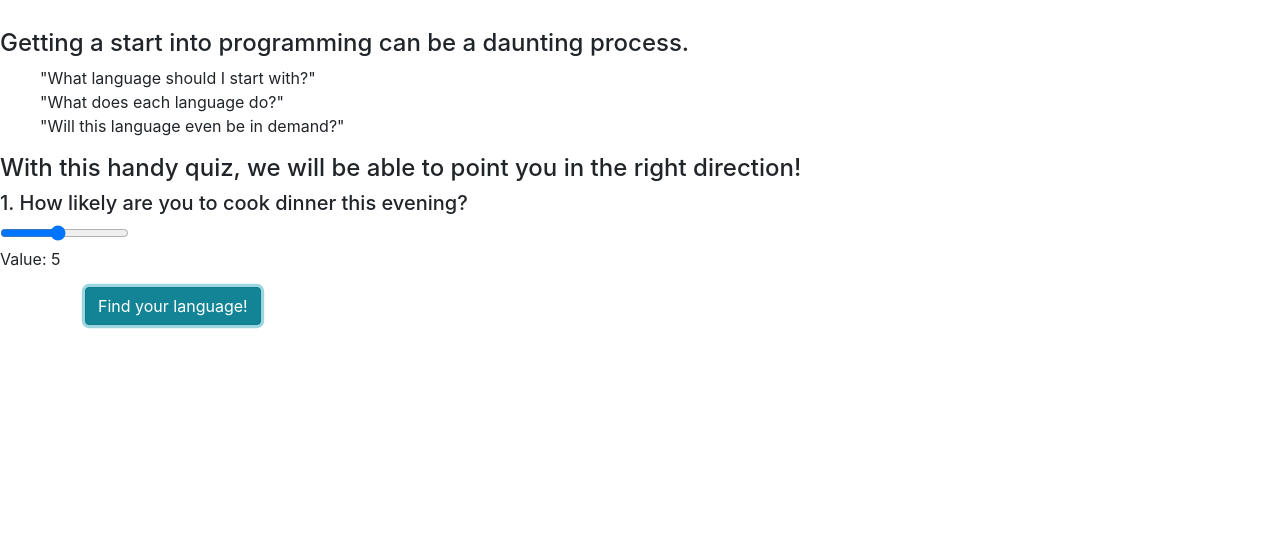
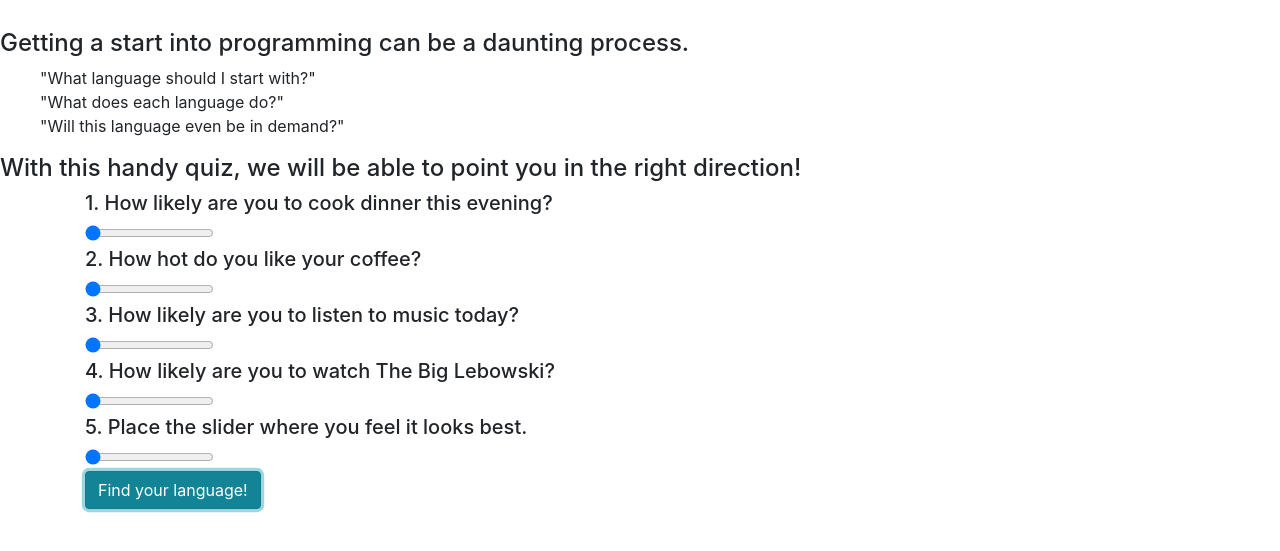
Before and after one commit to kevinkirkl3y/program-language-selector, a plain HTML site: page index.html in a window 1280 px wide. Both pictures are taken after a click on the button "Find your language!". Shown: the part 179-730 px from the top of the page. Drawn offline with Linux system fonts and the light colour scheme.

Commit message:
Added survey questions in HTML for a total of 5.

```diff
--- a/index.html
+++ b/index.html
@@ -16,12 +16,28 @@
       <li class="stud-worries">"Will this language even be in demand?"</li>
     </ul>
   <h4>With this handy quiz, we will be able to point you in the right direction!</h4>
-  <div class="radio-options">
+  <div class="container">
     <h5 class="questions">1. How likely are you to cook dinner this evening?</h5>
     <div class="question1">
-      <input type="range" min="1" max="10" value="5" class="slider" id="din-din">
-      <p class="din-value">Value: <span id="din-value"></span></p>
+      <input type="range" min="1" max="10" value="1" class="slider" id="dinner">
     </div>
+    <h5 class="questions">2. How hot do you like your coffee?</h5>
+    <div class="question1">
+      <input type="range" min="1" max="10" value="1" class="slider" id="coffee">
+    </div>
+    <h5 class="questions">3. How likely are you to listen to music today?</h5>
+    <div class="question1">
+      <input type="range" min="1" max="10" value="1" class="slider" id="music">
+    </div>
+    <h5 class="questions">4. How likely are you to watch The Big Lebowski?</h5>
+    <div class="question1">
+      <input type="range" min="1" max="10" value="1" class="slider" id="biglebowski">
+    </div>
+    <h5 class="questions">5. Place the slider where you feel it looks best.</h5>
+    <div class="question1">
+      <input type="range" min="1" max="10" value="1" class="slider" id="music">
+    </div>
+
   </div>
   <div class="container">
     <button class="btn btn-info" id="submit">Find your language!</button>
--- a/js/scripts.js
+++ b/js/scripts.js
@@ -2,18 +2,19 @@ $(document).ready(function(){
   $("button#submit").click(function(){
 
 
-    let dindinStr = document.getElementById("din-din")
-    let dindin = document.getElementById("din-value")
-
-    dindin.innerHTML = dindinStr.value;
-    dindinStr.oninput = function() {
+    let dindinStr = document.getElementById("dinner")
+    const dindinVal = parseInt(dindinStr.value);
 
 
-      let dindinVal = parseInt("#din-value")
+
 
     console.log(dindinVal);
 
-    }
+    const result =dindinVal +
+
+
+
+
 
 
 
```
